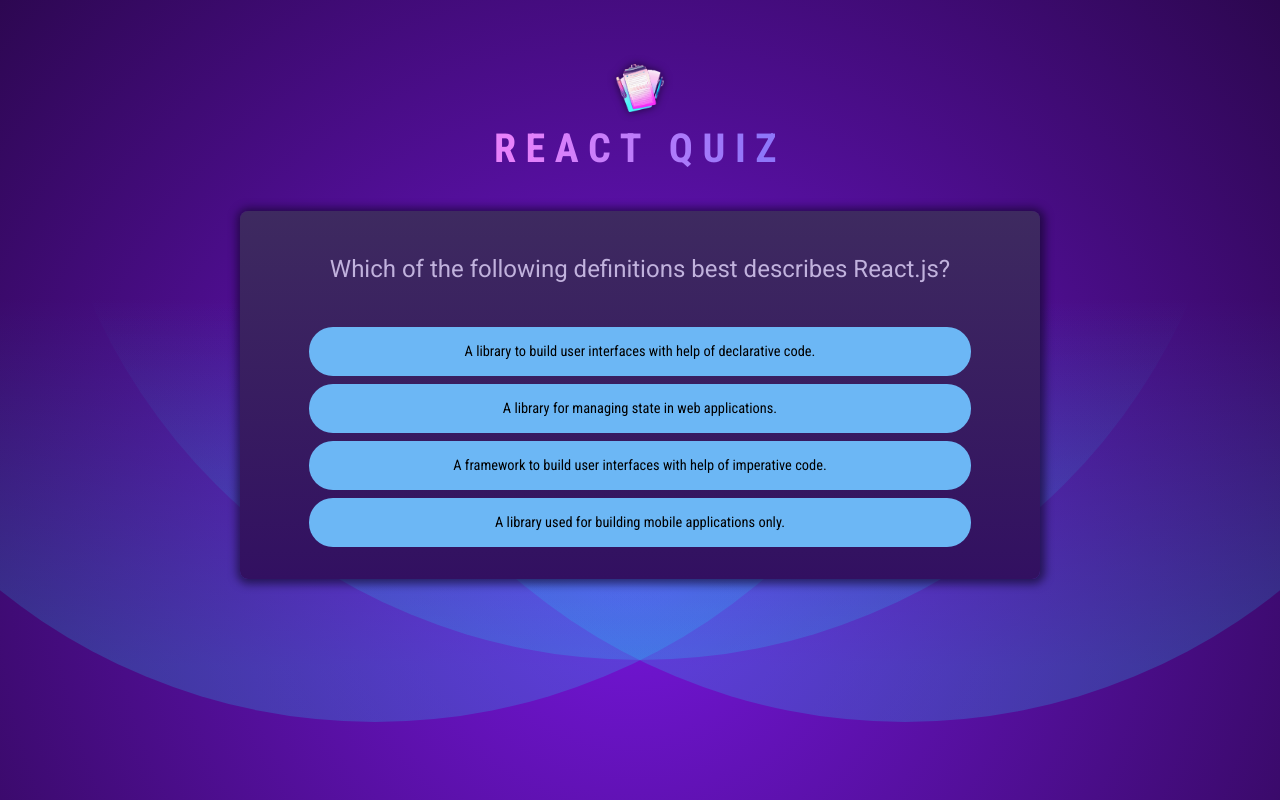
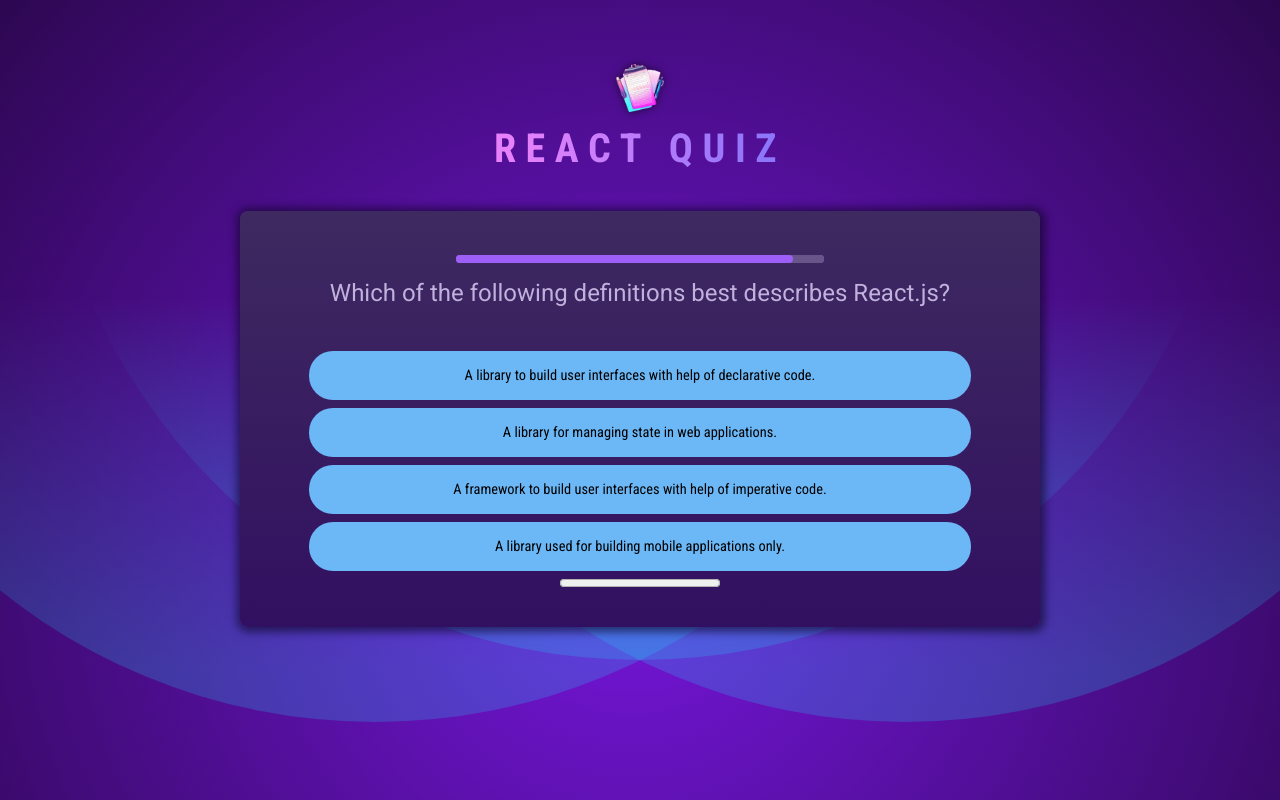
Before and after one commit to renukakul/React-Quiz-Application, a React (Vite) app in the folder React-Quiz/: page / in a window 1280 px wide. Built offline with nearby package versions, Linux system fonts and the light colour scheme.

Commit message:
Added Timer component for setting 1 min timer to every Question

```diff
--- a/React-Quiz/src/components/Quiz.jsx
+++ b/React-Quiz/src/components/Quiz.jsx
@@ -1,18 +1,25 @@
-import { useState } from 'react';
+import { useCallback, useState } from 'react';
 import QUESTIONS from '../questions.js'
 import QUIZCOMPLETELOGO from '/Users/renukakulkarni/Work/ReactAllProjects/React-Quiz-Application/React-Quiz/src/assets/quiz-complete.png'
+import Timer from './Timer.jsx';
+
+
+const TIMER = 60000;
 
 export default function Quiz(){
-    const [userAns, setUserAns] = useState([])
+    const [userAns, setUserAns] = useState([]);
 
     const currentQuestion = userAns.length;
     const quizComplete = currentQuestion === QUESTIONS.length;
 
-    function handleAnsButton(selectedAnswer){
+    const handleAnsSelect =  useCallback(function handleAnsButton(selectedAnswer){
         setUserAns((prevUserAns) => {
             return [...prevUserAns, selectedAnswer];
         });
-    }
+    },[]);
+
+    const handleSkipAnswer = useCallback(() => handleAnsSelect(null), [handleAnsSelect]);
+
 
     if (quizComplete){
         return(
@@ -26,17 +33,17 @@
     return(
         <div id="quiz">
             <div id="question">
+                <Timer key={currentQuestion} timeout={TIMER} onTimeout={handleSkipAnswer}  />
                 <h2>{QUESTIONS[currentQuestion].text}</h2>
                 <ol id="answers">
                     {QUESTIONS[currentQuestion].answers.map((ans) => (
                         <li key={ans} className='answer'>
-                            <button onClick={() => handleAnsButton(ans)}>{ans}</button>
+                            <button onClick={() => handleAnsSelect(ans)}>{ans}</button>
                         </li>
                     ))}
                 </ol>
-
             </div>
-
+            <Timer timer={TIMER} />
         </div>
     );
 }
--- /dev/null
+++ b/React-Quiz/src/components/Timer.jsx
@@ -0,0 +1,27 @@
+import { useState, useEffect } from 'react';
+
+export default function QuestionTimer({ timeout, onTimeout }) {
+  const [remainingTime, setRemainingTime] = useState(timeout);
+
+  useEffect(() => {
+    console.log('SETTING TIMEOUT');
+    const timer =setTimeout(onTimeout, timeout);
+
+    return () => {
+        clearTimeout(timer);
+    };
+  }, [timeout, onTimeout]);
+
+  useEffect (() => {
+    console.log('SETTING INTERVAL');
+    const interval = setInterval(() => {
+      setRemainingTime((prevRemainingTime) => prevRemainingTime - 500);
+    }, 500);
+
+    return () => {
+        clearInterval(interval)
+    };
+  }, []);
+
+  return <progress id="question-time" max={timeout} value={remainingTime}/>;
+}
```
